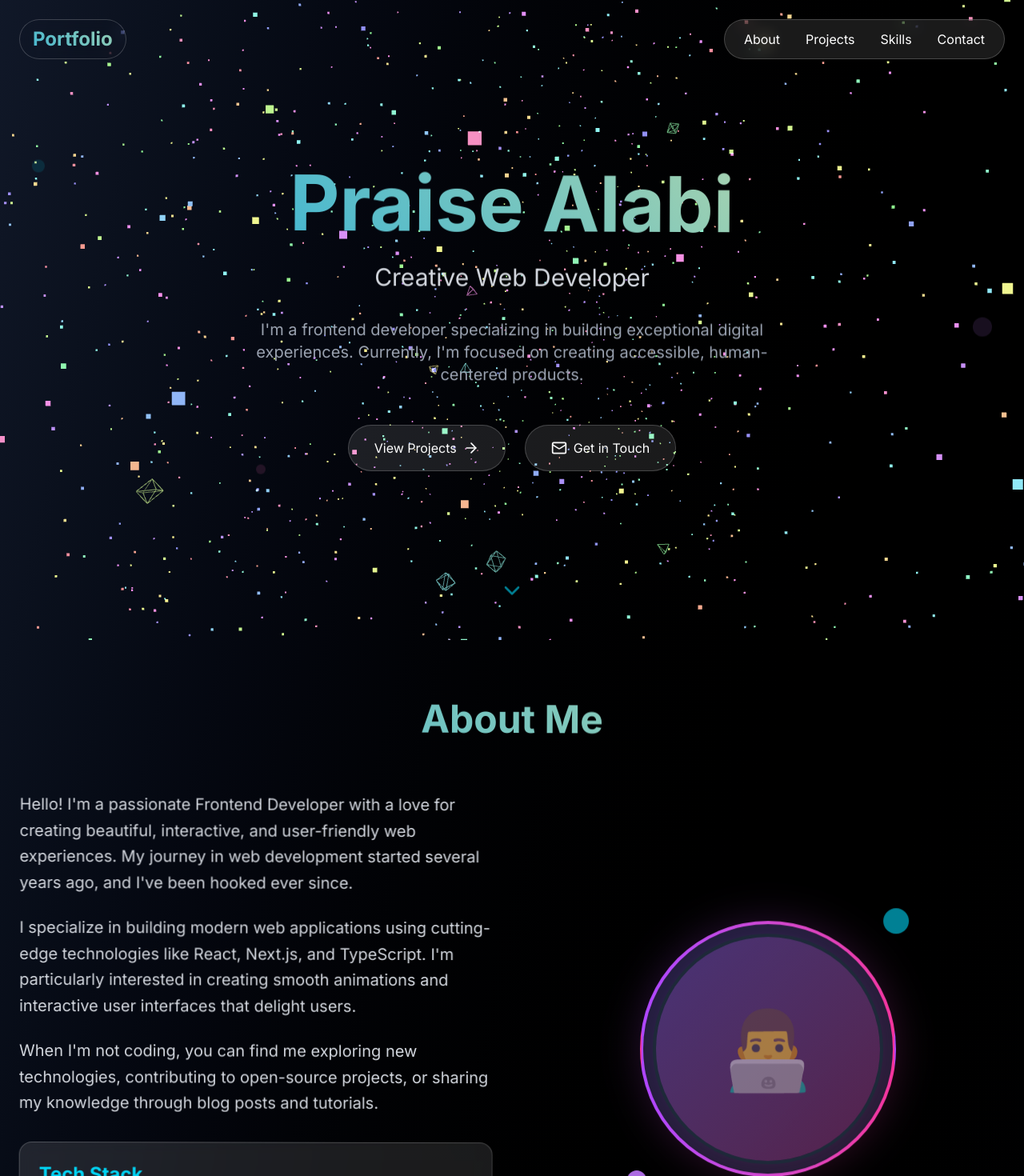
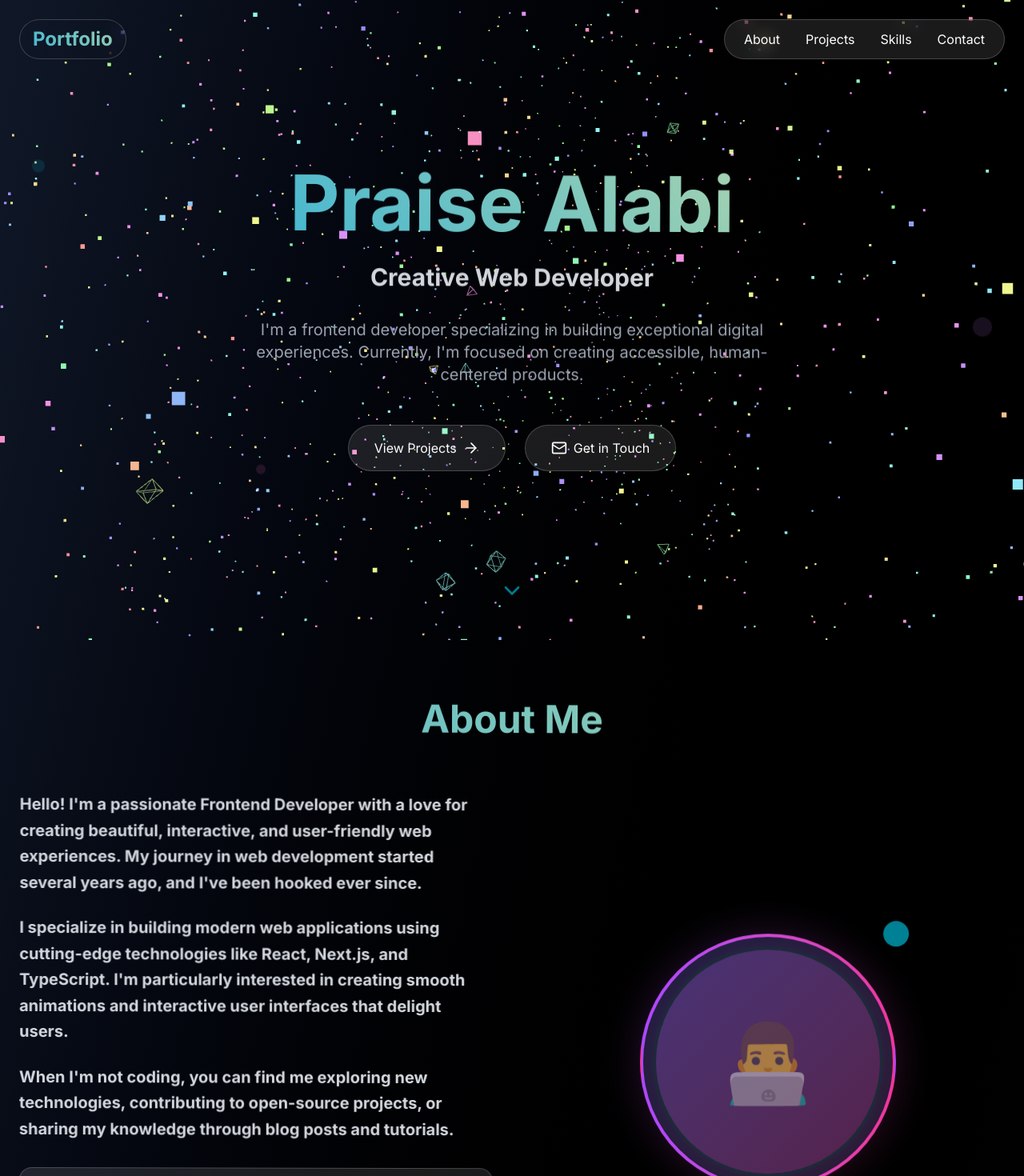
Before and after one commit to Librapraise/Port4Lio, a Next.js app: page / in a window 1280 px wide. Shown: the top 1470 px of the page at 80% size. Built offline with nearby package versions, Linux system fonts and the light colour scheme.

Commit message:
updated portfolio

```diff
--- a/src/components/Portfolio.tsx
+++ b/src/components/Portfolio.tsx
@@ -473,7 +473,7 @@ const Portfolio = () => {
           </FloatingElement>
 
           <FloatingElement delay={0.2}>
-            <p className={`text-xl md:text-2xl lg:text-3xl mb-8 text-gray-300 transition-all duration-1000 delay-200 ${isLoaded ? 'animate-slideInUp' : 'opacity-0'}`}>
+            <p className={`font-bold text-xl md:text-2xl lg:text-3xl mb-8 text-gray-300 transition-all duration-1000 delay-200 ${isLoaded ? 'animate-slideInUp' : 'opacity-0'}`}>
               Creative Web Developer
             </p>
           </FloatingElement>
@@ -523,15 +523,15 @@ const Portfolio = () => {
             {/* About Text */}
             <FloatingElement delay={0.2}>
               <div className="order-2 md:order-1">
-                <p className="mb-6 text-lg md:text-xl text-gray-300 leading-relaxed">
+                <p className="mb-6 text-lg md:text-xl text-gray-300 leading-relaxed font-bold">
                   Hello! I'm a passionate Frontend Developer with a love for creating beautiful, interactive, and user-friendly web experiences. My journey in web development started several years ago, and I've been hooked ever since.
                 </p>
 
-                <p className="mb-6 text-lg md:text-xl text-gray-300 leading-relaxed">
+                <p className="mb-6 text-lg md:text-xl text-gray-300 leading-relaxed font-bold">
                   I specialize in building modern web applications using cutting-edge technologies like React, Next.js, and TypeScript. I'm particularly interested in creating smooth animations and interactive user interfaces that delight users.
                 </p>
 
-                <p className="mb-8 text-lg md:text-xl text-gray-300 leading-relaxed">
+                <p className="mb-8 text-lg md:text-xl text-gray-300 leading-relaxed font-bold">
                   When I'm not coding, you can find me exploring new technologies, contributing to open-source projects, or sharing my knowledge through blog posts and tutorials.
                 </p>
 
```
